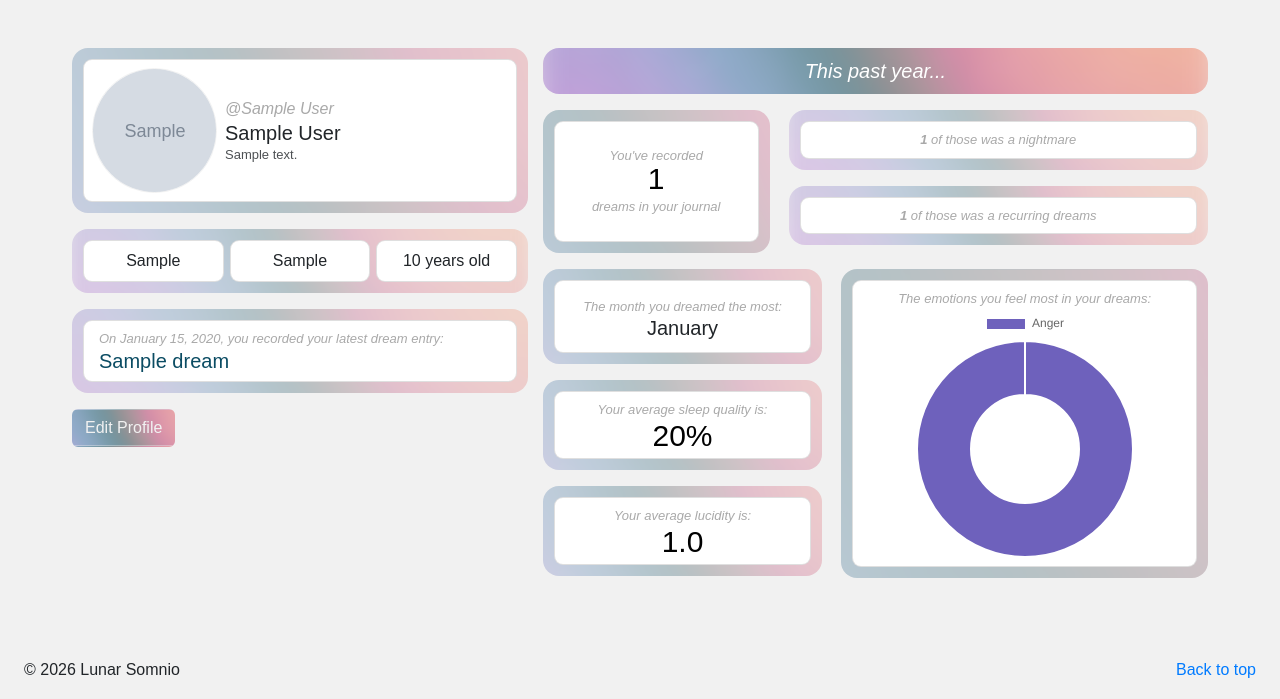
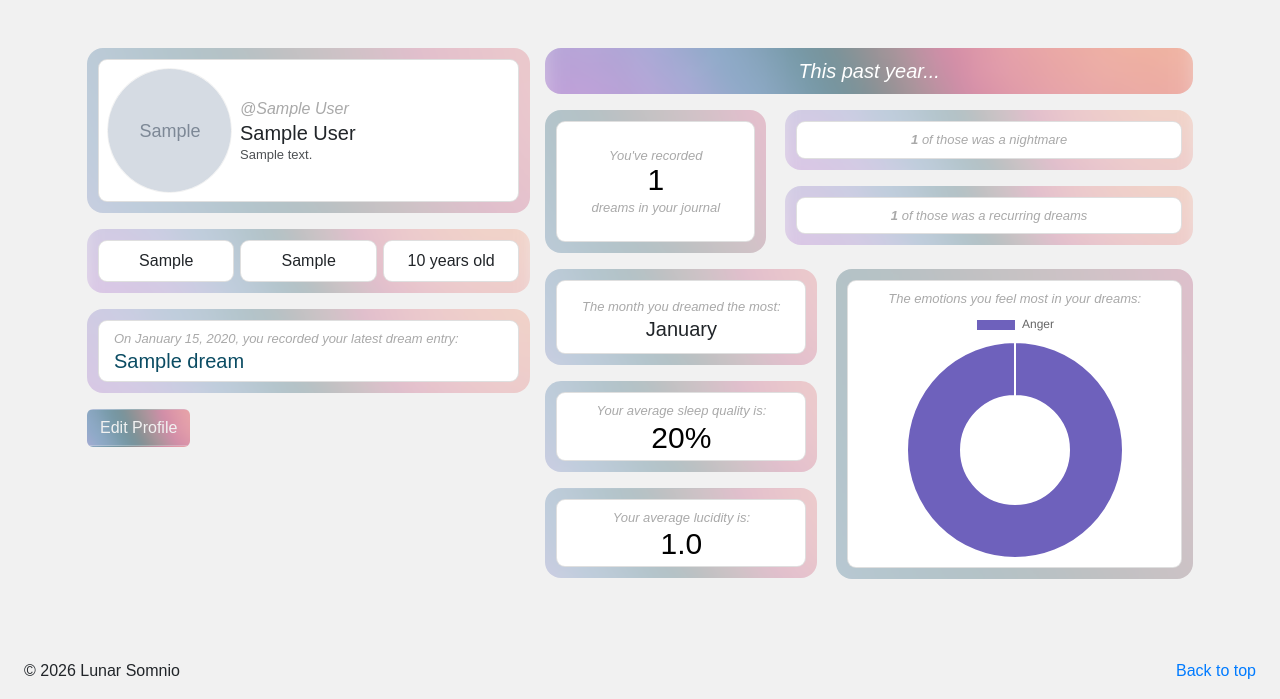
Before and after one commit to imaginethinking/lunar-somnio, a Django app: page /lunar_somnio/profile/ in a window 1280 px wide. Shown: the part 126-825 px from the top of the page. Before the commit the page ends 804 px from the top, so only its background shows below. Run offline with Django 3.2, Linux system fonts and the light colour scheme; a user stored in the database is signed in; tables that the repository leaves empty hold one stand-in row (values such as "Sample post"); grey boxes marked "Sample" are stand-in pictures; some libraries are stand-ins or nearby versions; some web fonts are replaced.

Commit message:
Made Profile page not move around

```diff
--- a/templates/lunar_somnio/profile.html
+++ b/templates/lunar_somnio/profile.html
@@ -11,7 +11,7 @@
 <script src="https://cdn.jsdelivr.net/npm/chart.js"></script>
 
 <!-- Main Row -->
-<div class="row g-2 p-5">
+<div class="row g-2 p-5" style="max-width: 1400px; margin: 0 auto;">
 
     <!-- Left Column -->
     <div class="col-5">
```
